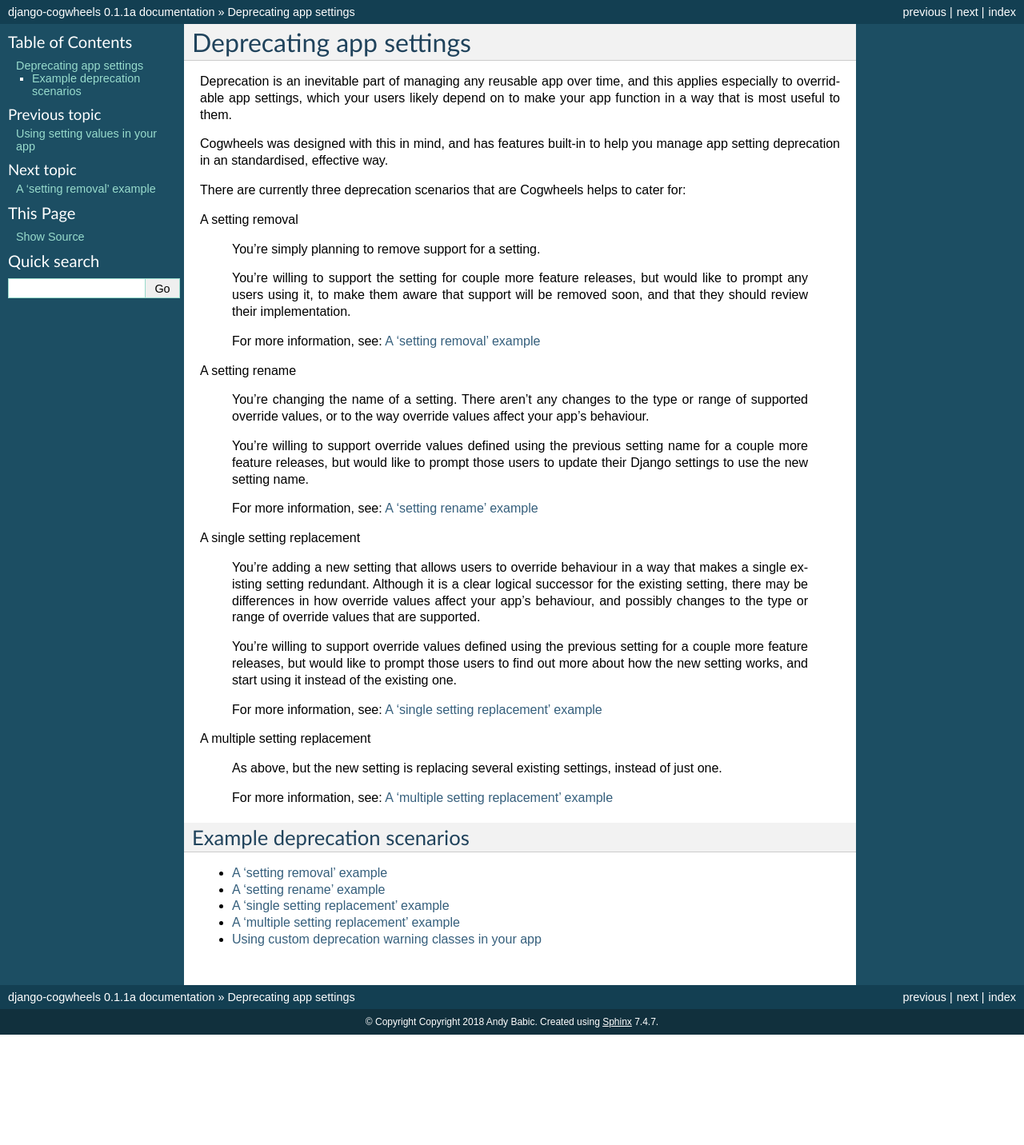
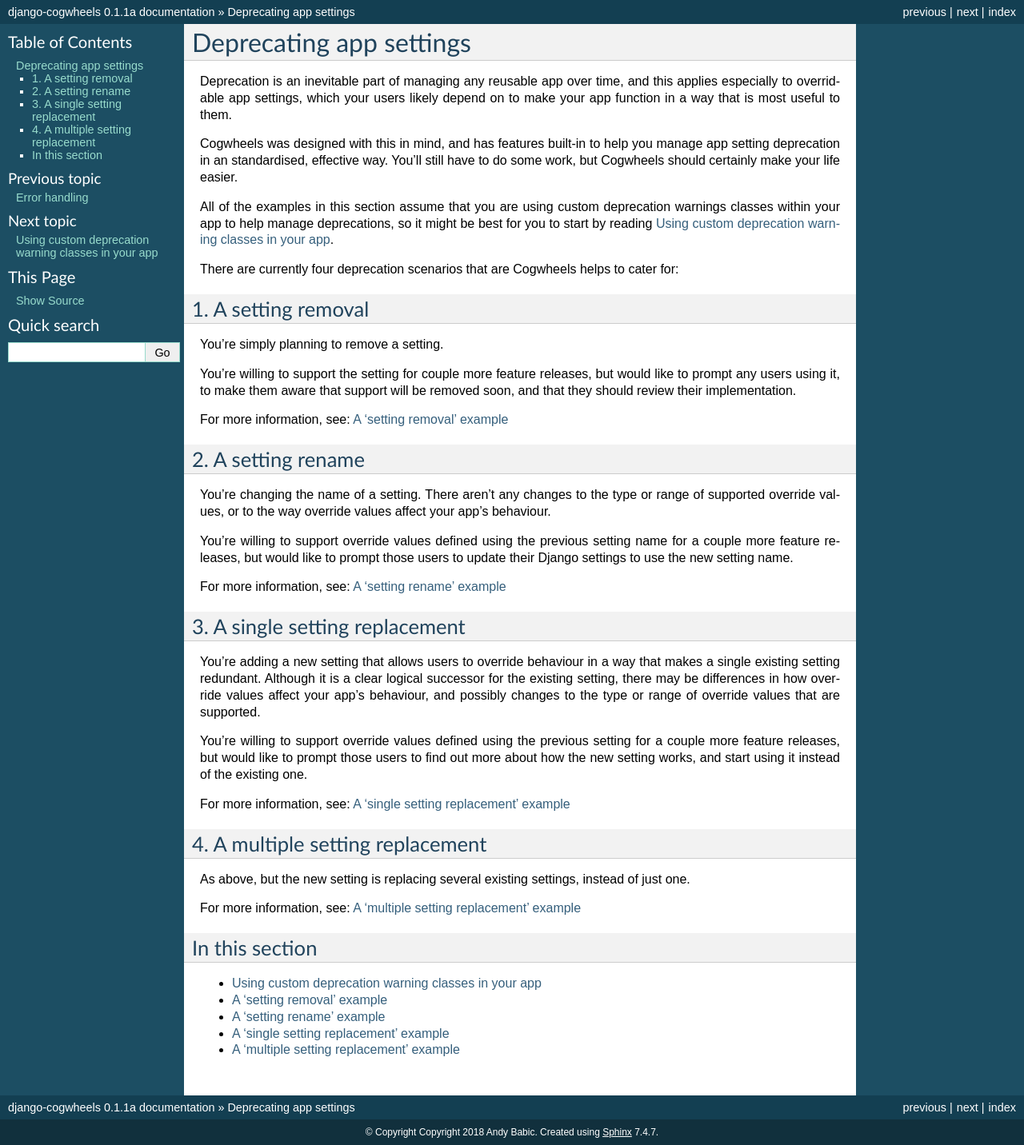
Before and after one commit to ababic/django-cogwheels, a Sphinx documentation site: the page built from docs/source/deprecating-app-settings/index.rst, in a window 1280 px wide. Shown: the whole page at 80% size. Built offline with Sphinx 7.4.7, drawn with Linux system fonts in a browser that asks for light colours; before the commit the page ends 1294 px from its top, so only the background shows below that.

Commit message:
Further tweaks

```diff
--- a/docs/source/deprecating-app-settings/index.rst
+++ b/docs/source/deprecating-app-settings/index.rst
@@ -4,50 +4,60 @@
 
 Deprecation is an inevitable part of managing any reusable app over time, and this applies especially to overridable app settings, which your users likely depend on to make your app function in a way that is most useful to them.
 
-Cogwheels was designed with this in mind, and has features built-in to help you manage app setting deprecation in an standardised, effective way.
+Cogwheels was designed with this in mind, and has features built-in to help you manage app setting deprecation in an standardised, effective way. You'll still have to do some work, but Cogwheels should certainly make your life easier.
 
-There are currently three deprecation scenarios that are Cogwheels helps to cater for:
+All of the examples in this section assume that you are using custom deprecation warnings classes within your app to help manage deprecations, so it might be best for you to start by reading :doc:`using-custom-warning-classes`.
 
-A setting removal
-
-    You're simply planning to remove support for a setting.
-
-    You're willing to support the setting for couple more feature releases, but would like to prompt any users using it, to make them aware that support will be removed soon, and that they should review their implementation.
-
-    For more information, see: :doc:`removal-example`
-
-A setting rename
-
-    You're changing the name of a setting. There aren't any changes to the type or range of supported override values, or to the way override values affect your app's behaviour.
-
-    You're willing to support override values defined using the previous setting name for a couple more feature releases, but would like to prompt those users to update their Django settings to use the new setting name.
-
-    For more information, see: :doc:`rename-example`
-
-A single setting replacement
-
-    You're adding a new setting that allows users to override behaviour in a way that makes a single existing setting redundant. Although it is a clear logical successor for the existing setting, there may be differences in how override values affect your app's behaviour, and possibly changes to the type or range of override values that are supported.
-
-    You're willing to support override values defined using the previous setting for a couple more feature releases, but would like to prompt those users to find out more about how the new setting works, and start using it instead of the existing one.
-
-    For more information, see: :doc:`single-replacement-example`
-
-A multiple setting replacement
-
-    As above, but the new setting is replacing several existing settings, instead of just one.
-
-    For more information, see: :doc:`multi-replacement-example`
+There are currently four deprecation scenarios that are Cogwheels helps to cater for:
 
 
-Example deprecation scenarios
-=============================
+1. A setting removal
+====================
+
+You're simply planning to remove a setting.
+
+You're willing to support the setting for couple more feature releases, but would like to prompt any users using it, to make them aware that support will be removed soon, and that they should review their implementation.
+
+For more information, see: :doc:`removal-example`
+
+
+2. A setting rename
+===================
+
+You're changing the name of a setting. There aren't any changes to the type or range of supported override values, or to the way override values affect your app's behaviour.
+
+You're willing to support override values defined using the previous setting name for a couple more feature releases, but would like to prompt those users to update their Django settings to use the new setting name.
+
+For more information, see: :doc:`rename-example`
+
+
+3. A single setting replacement
+===============================
+
+You're adding a new setting that allows users to override behaviour in a way that makes a single existing setting redundant. Although it is a clear logical successor for the existing setting, there may be differences in how override values affect your app's behaviour, and possibly changes to the type or range of override values that are supported.
+
+You're willing to support override values defined using the previous setting for a couple more feature releases, but would like to prompt those users to find out more about how the new setting works, and start using it instead of the existing one.
+
+For more information, see: :doc:`single-replacement-example`
+
+
+4. A multiple setting replacement
+=================================
+
+As above, but the new setting is replacing several existing settings, instead of just one.
+
+For more information, see: :doc:`multi-replacement-example`
+
+
+In this section
+===============
 
 .. toctree::
     :maxdepth: 2
     :titlesonly:
 
+    using-custom-warning-classes
     removal-example
     rename-example
     single-replacement-example
     multi-replacement-example
-    using-custom-warning-classes
--- a/docs/source/index.rst
+++ b/docs/source/index.rst
@@ -10,6 +10,7 @@
 
 - :doc:`installation`
 - :doc:`using-setting-values`
+- :doc:`overriding-setting-values`
 
 
 Compatibility
@@ -30,10 +31,10 @@
 
     installation
     using-setting-values
-    deprecating-app-settings/index
     overriding-setting-values
     documenting-app-settings
     error-handling
+    deprecating-app-settings/index
     example-implementations
     contributing/index
     releases/index
```
